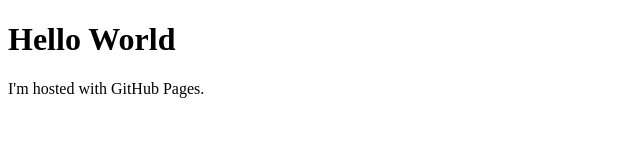
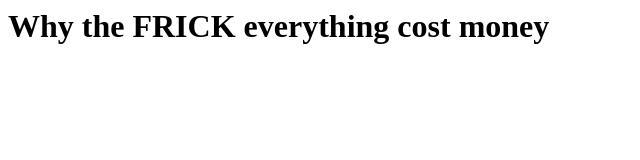
Before and after one commit to guppyy/guppyy.github.io, a plain HTML site: page index.html in a window 1280 px wide. Shown: the whole page, without its empty margins (0-640 px from the left). Drawn offline with Linux system fonts and the light colour scheme.

Commit message:
Update index.html

```diff
--- a/index.html
+++ b/index.html
@@ -1,7 +1,5 @@
-<!DOCTYPE html>
 <html>
 <body>
-<h1>Hello World</h1>
-<p>I'm hosted with GitHub Pages.</p>
+  <h1>Why the FRICK everything cost money</h1>
 </body>
 </html>
```
